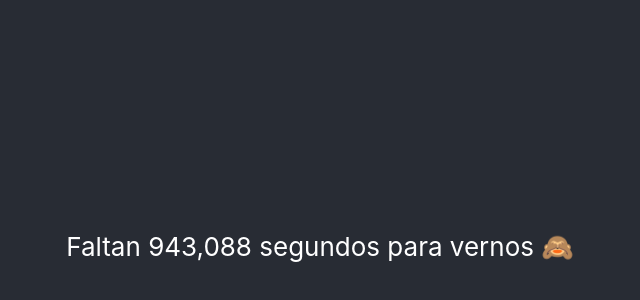
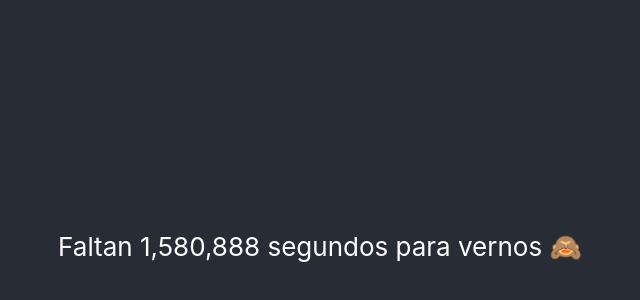
Before and after one commit to szaldivar/time-to, a React (Create React App) app: page / in a window 1280 px wide. Shown: the part 154-454 px from the top of the page, without its empty margins (320-960 px from the left). Built offline with nearby package versions, Linux system fonts and the light colour scheme.

Commit message:
update time

```diff
--- a/src/App.js
+++ b/src/App.js
@@ -1,7 +1,7 @@
 import { useState, useEffect, useRef } from "react";
 import "./App.css";
 
-const DATE_TIME = new Date("2021-12-11T19:00:00.000Z").getTime();
+const DATE_TIME = new Date("2021-12-19T04:10:00.000Z").getTime();
 const DATE_TIME2 = new Date("2021-12-11T20:00:00.000Z").getTime();
 
 function App() {
```
